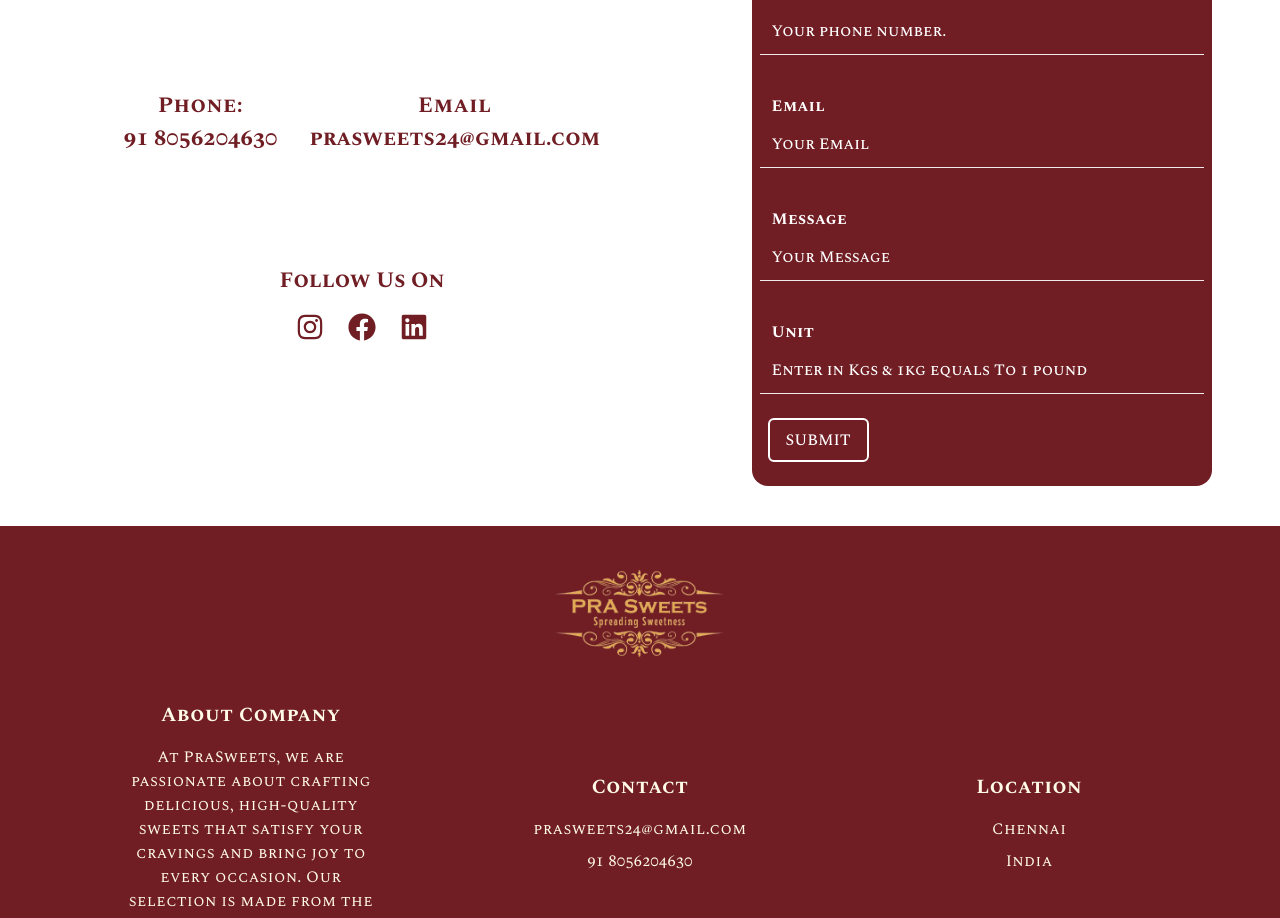
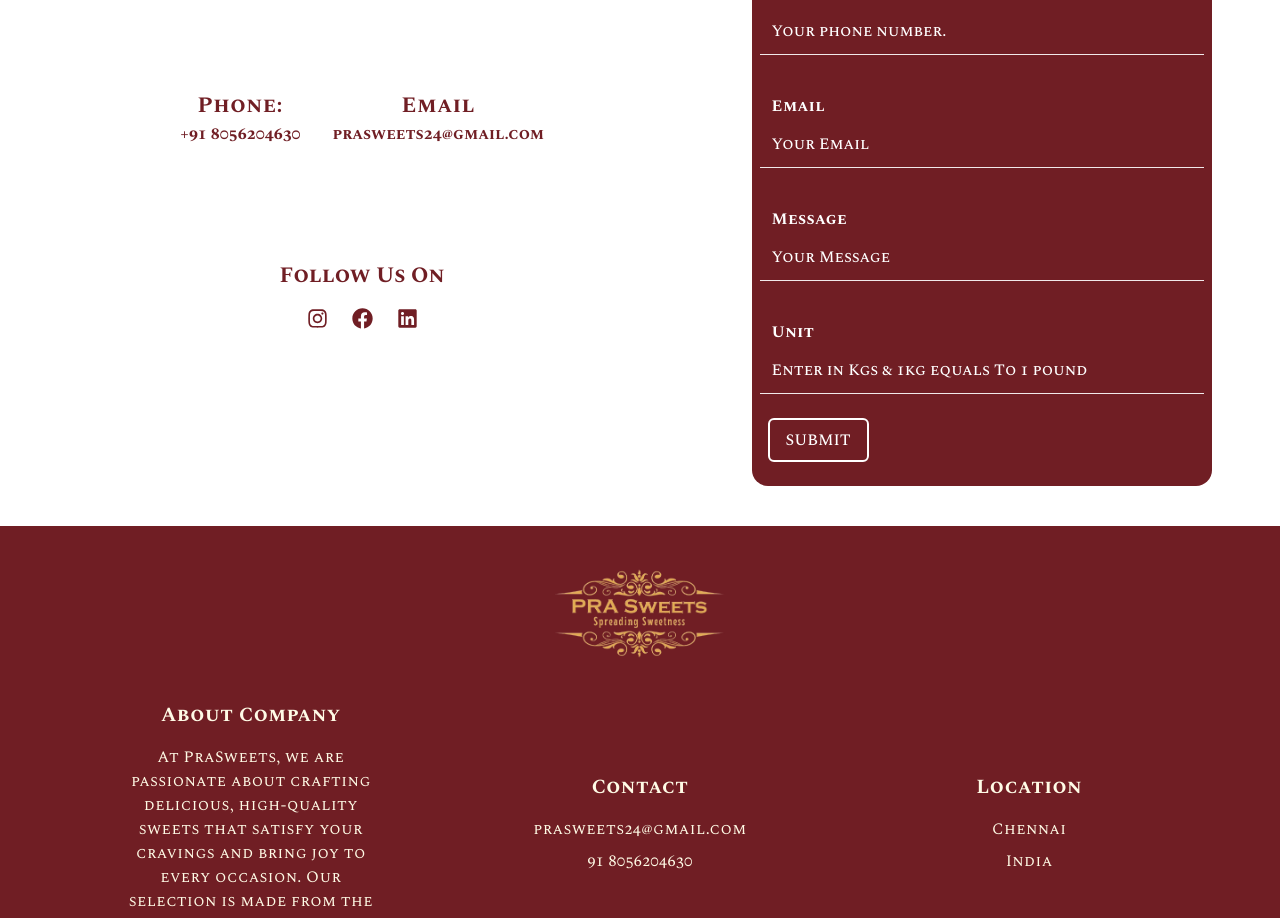
Before and after one commit to azharkhan93/PraSweets, a Next.js app: page / in a window 1280 px wide. Shown: the part 1701-2619 px from the top of the page. Built offline with nearby package versions, Linux system fonts and the light colour scheme.

Commit message:
Added css changes.

```diff
--- a/components/FormSection/FormSection.tsx
+++ b/components/FormSection/FormSection.tsx
@@ -24,7 +24,7 @@ export const FormSection = () => {
               <h1 className="text-subHeading  text-center text-secondaryColor tracking-wide">
                 {data.bedroom}
               </h1>
-              <h1 className="text-subHeading  text-center text-secondaryColor">
+              <h1 className="text-md  text-center text-secondaryColor">
                 {data.bua}
               </h1>
             </div>
@@ -35,7 +35,7 @@ export const FormSection = () => {
             Follow Us On
           </h1>
 
-          <div className="text-[28px] text-center text-secondaryColor tracking-wide flex gap-6">
+          <div className="text-[21px] text-center text-secondaryColor tracking-wide flex gap-6">
             <FaInstagram />
             <FaFacebook />
             <FaLinkedin />
--- a/constants.ts
+++ b/constants.ts
@@ -74,24 +74,8 @@ export const testimonials: Testimonial[] = [
   },
 ];
 
-
-
-
-
-
-
-
-
-
-
-
-
-
-
-
-
 export const FormSectionData = [
-  { bedroom: "Phone:", bua: "91 8056204630" },
+  { bedroom: "Phone:", bua: "+91 8056204630" },
   { bedroom: "Email", bua: "prasweets24@gmail.com" },
   // { bedroom: "Location", bua: "street 15, chennai India" },
 ];
@@ -191,8 +175,6 @@ export const testimonialsData = [
   },
 ];
 
-
-
 export type Product = {
   id: number;
   title: string;
```
